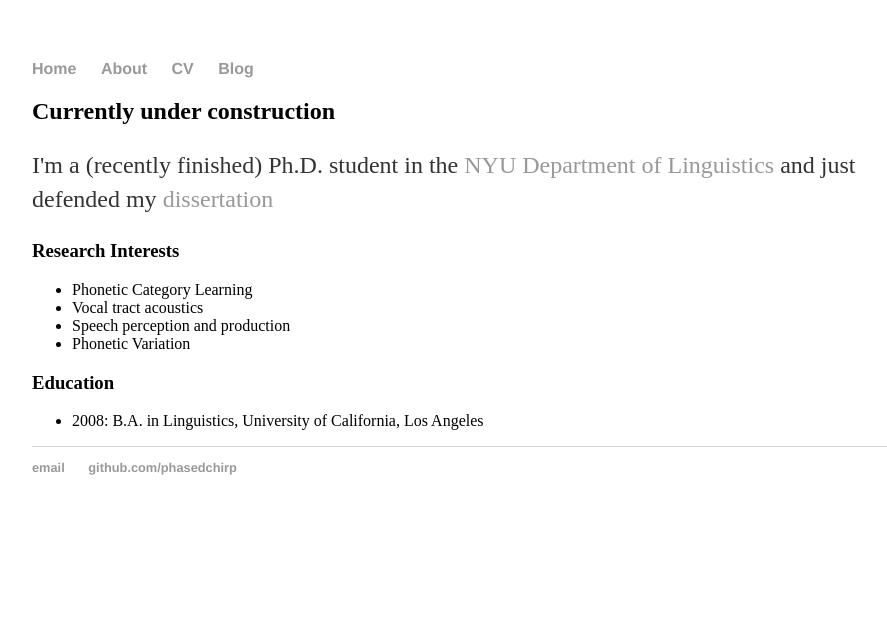
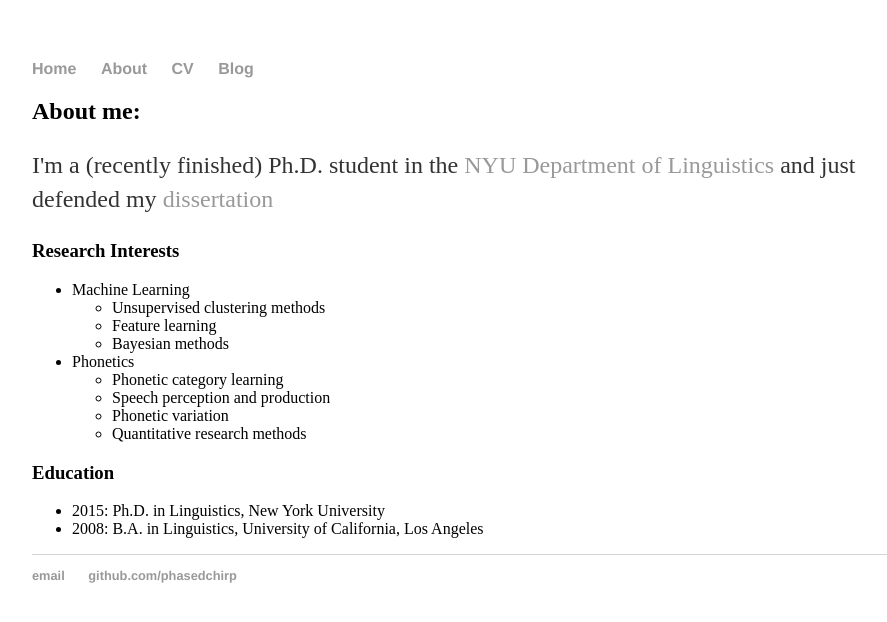
Before and after one commit to phasedchirp/phasedchirp.github.io, a Jekyll site: the page built from about.html, in a window 1280 px wide. Shown: the top 622 px of the page, without its empty margins (160-1047 px from the left). Built offline with Jekyll 4.4.1, drawn with Linux system fonts in a browser that asks for light colours.

Commit message:
Update about.html

```diff
--- a/about.html
+++ b/about.html
@@ -4,17 +4,28 @@ name: About
 ---
 <div class="container">
         <div class="blurb">
-  		<h2>Currently under construction</h2>
+                <h2>About me:</h2>
                 <p>I'm a (recently finished) Ph.D. student in the <a href="http://linguistics.as.nyu.edu">NYU Department of Linguistics</a> and just defended my <a href="https://dl.dropboxusercontent.com/u/24464501/Martin_diss_DRAFT.pdf">dissertation</a></p>
                 <h3>Research Interests</h3>
         <ul>
-        <li>Phonetic Category Learning</li>
-        <li>Vocal tract acoustics</li>
+        <li>Machine Learning</li>
+        <ul>
+                <li>Unsupervised clustering methods</li>
+                <li>Feature learning</li>
+                <li>Bayesian methods</li>
+        </ul>
+        <li>Phonetics</li>
+        <ul>
+                <li>Phonetic category learning</li>
                 <li>Speech perception and production</li>
-        <li>Phonetic Variation</li>
+                <li>Phonetic variation</li>
+                <li>Quantitative research methods</li>
+        </ul>
+
         </ul>
         <h3>Education</h3>
         <ul>
+        <li>2015: Ph.D. in Linguistics, New York University</li>
         <li>2008: B.A. in Linguistics, University of California, Los Angeles</li>
         </ul>
         </div><!-- /.blurb -->
```
Lines whose indentation alone changed are shown as unchanged.
